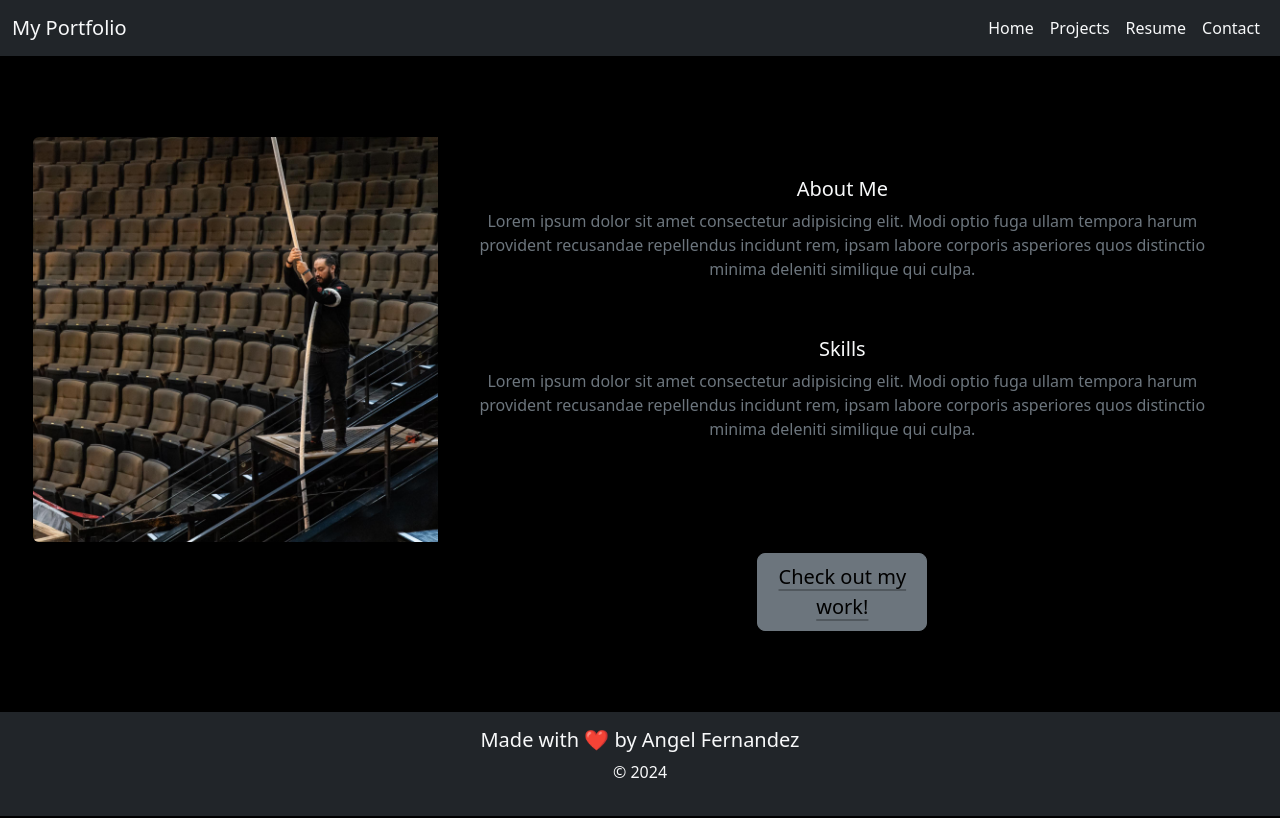
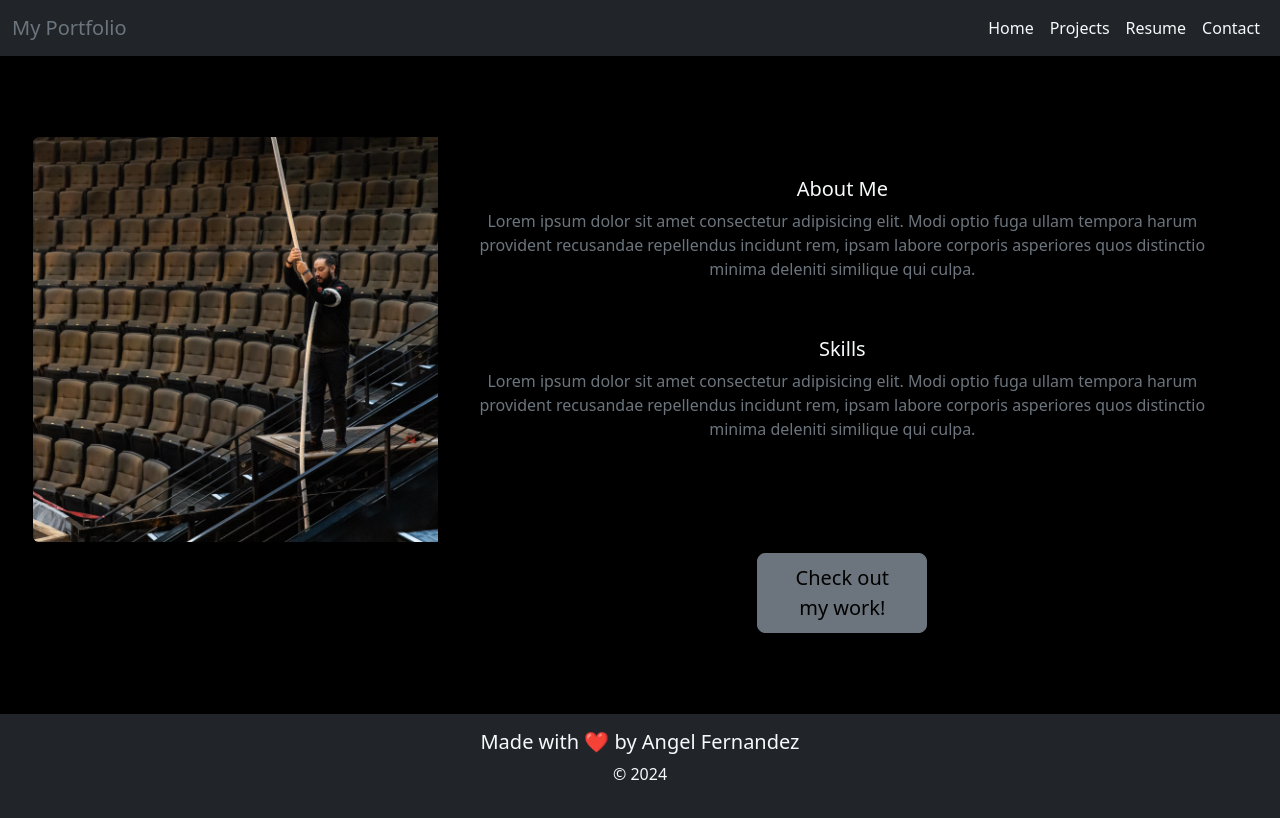
Before and after one commit to b3hold23/portfolio, a React (Vite) app: page / in a window 1280 px wide. Built offline with nearby package versions, Linux system fonts and the light colour scheme.

Commit message:
correct page navigation issues

```diff
--- a/package.json
+++ b/package.json
@@ -13,7 +13,7 @@
   "dependencies": {
     "react": "^19.0.0",
     "react-dom": "^19.0.0",
-    "react-router-dom": "^7.1.5"
+    "react-router-dom": "^7.2.0"
   },
   "devDependencies": {
     "@eslint/js": "^9.19.0",
--- a/src/components/nav.jsx
+++ b/src/components/nav.jsx
@@ -1,8 +1,9 @@
+import { Link } from 'react-router-dom';
 const NavBar = () => {
     return (
         <nav className="navbar navbar-expand-lg bg-dark">
             <div className="container-fluid bg-dark">
-                <a href="#" className="navbar-brand text-light">My Portfolio</a>
+                <Link className="navbar-brand text-secondary" to="/">My Portfolio</Link>
                 <button className="navbar-toggler" type="button" data-bs-toggle="collapse" data-bs-target="#navbarNavDropdown" aria-controls="navbarNavDropdown" aria-expanded="false" aria-label="Toggle navigation">
                     <span className="navbar-toggler-icon bg-secondary"></span>
                 </button>
@@ -11,16 +12,16 @@ const NavBar = () => {
                 <div className="collapse navbar-collapse justify-content-end align-center" id="navbarNavDropdown" >
                     <ul className="navbar-nav">
                         <li className="nav-item">
-                            <a href="/" className="nav-link active text-light">Home</a>
+                            <Link className="nav-link active text-light" to="/">Home</Link>
                         </li>
                         <li className="nav-item">
-                            <a href="/projects" className="nav-link text-light">Projects</a>
+                            <Link className="nav-link active text-light" to="/projects">Projects</Link>
                         </li>
                         <li className="nav-item">
-                            <a href="/resume" className="nav-link text-light">Resume</a>
+                            <Link className="nav-link active text-light" to="/resume">Resume</Link>
                         </li>
                         <li className="nav-item">
-                            <a href="/contact" className="nav-link text-light">Contact</a>
+                            <Link className="nav-link active text-light" to="/contact">Contact</Link>
                         </li>
                     </ul>
                 </div>
--- a/src/pages/home.jsx
+++ b/src/pages/home.jsx
@@ -1,5 +1,7 @@
+import { Link } from 'react-router-dom';
+
+
 import Pfp from '../assets/portfolio-pfp.jpg';
-
 
 const Home = () => {
     return (
@@ -18,9 +20,9 @@ const Home = () => {
                         <p className="card-text text-secondary text-center">Lorem ipsum dolor sit amet consectetur adipisicing elit. Modi optio fuga ullam tempora harum provident recusandae repellendus incidunt rem, ipsam labore corporis asperiores quos distinctio minima deleniti similique qui culpa.</p>
                     </div>
                     <div className="card-body mt-5 py-5 d-grid gap-2 col-3 mx-auto">
-                        <button className="btn btn-outline-secondary bg-secondary btn-lg">
-                            <a href="/projects" className="link-body-emphasis link-offset-2 link-underline-opacity-25 link-underline-opacity-75-hover">Check out my work!</a>
-                        </button>
+                        <Link to='/projects' className='btn btn-outline-secondary bg-secondary btn-lg'>
+                            <button className='link-body-emphasis link-offset-2 link-underline-opacity-25 link-underline-opacity-75-hover bg-transparent border border-0'>Check out my work!</button>
+                        </Link>
                     </div>
                 </div>
             </div>
```
Also changed, not shown: 1 other file (tests, documents, lock files or other folders).
